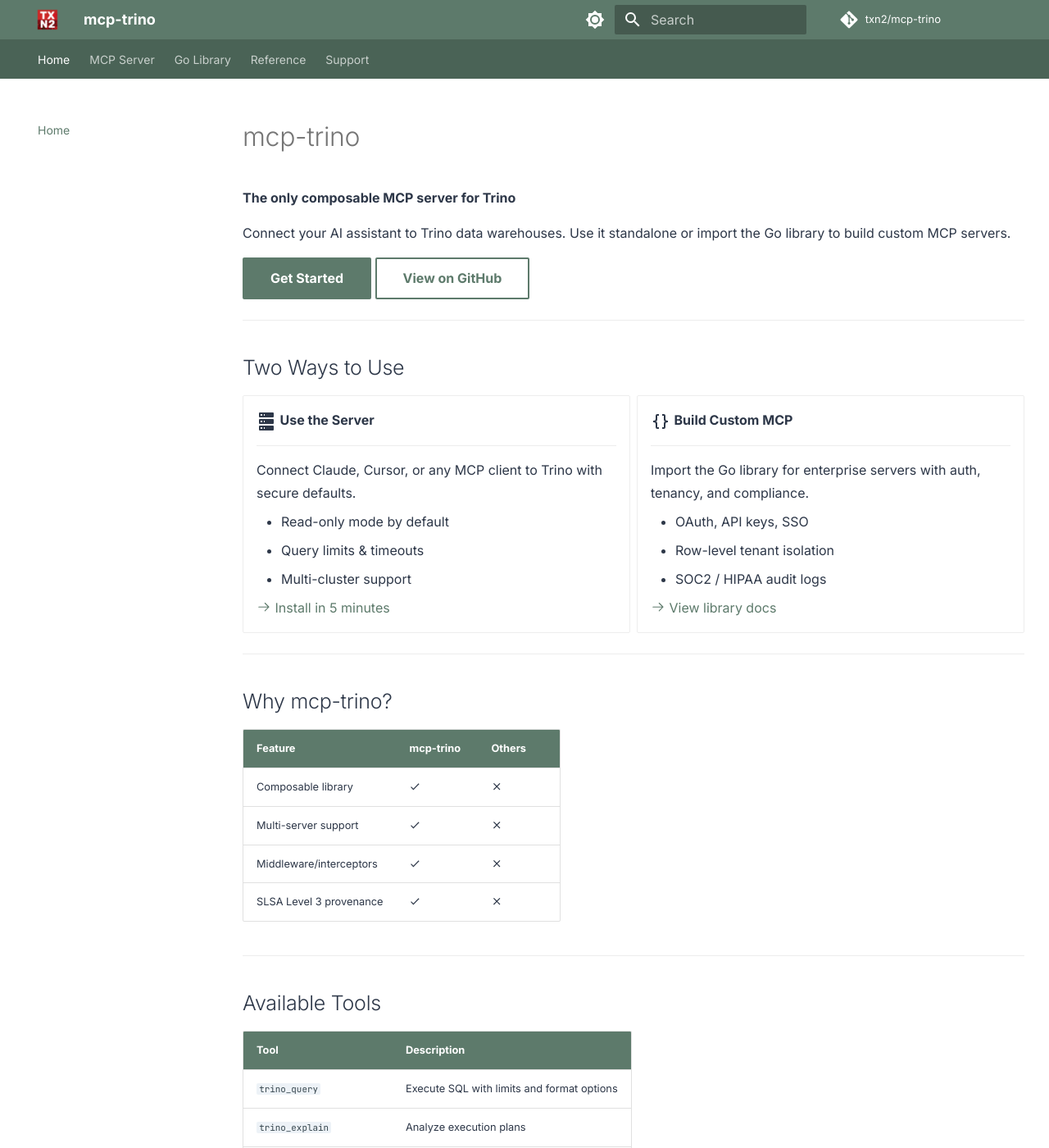
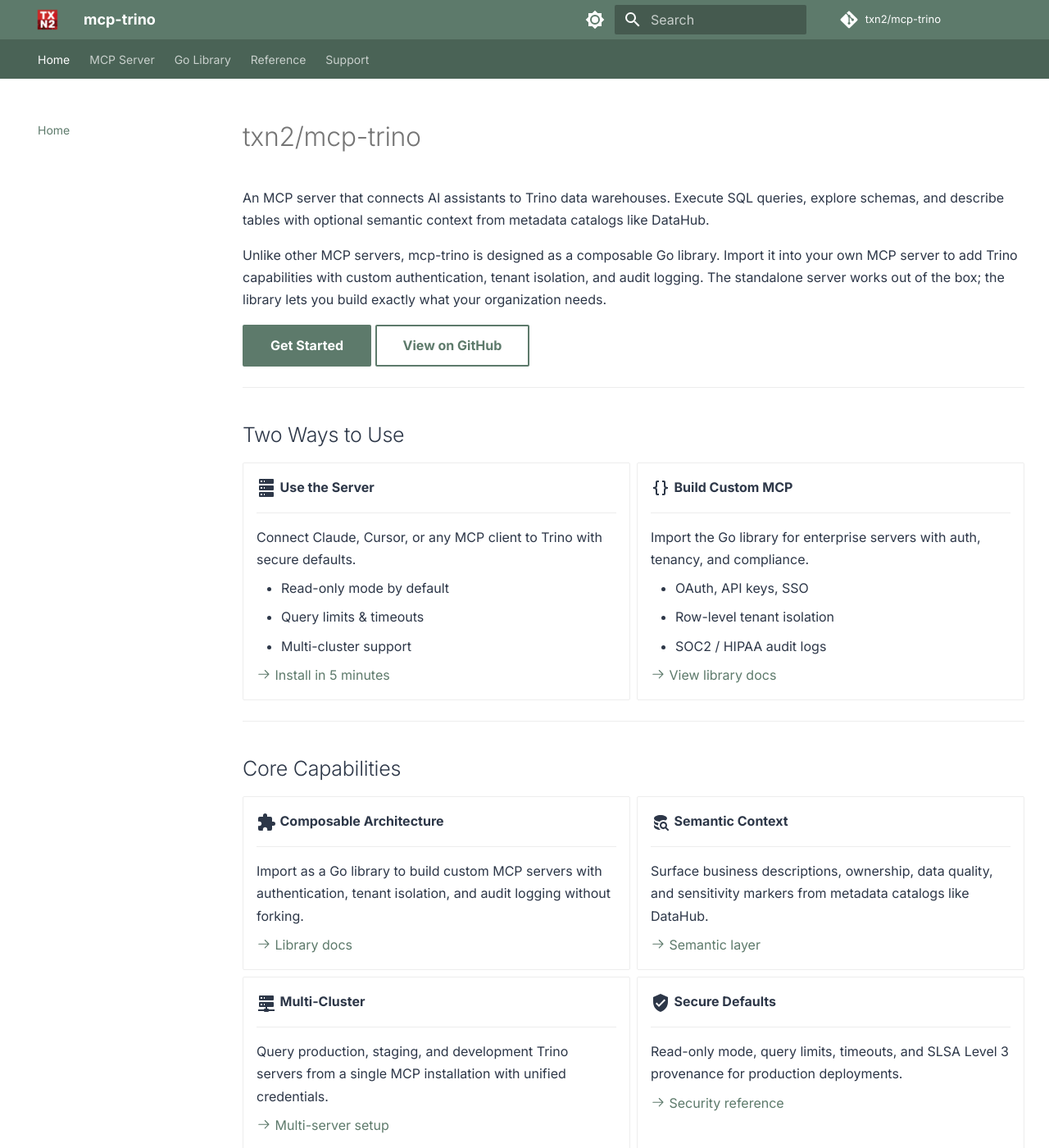
Before and after one commit to txn2/mcp-trino, an MkDocs documentation site: the page built from docs/index.md, in a window 1280 px wide and 1400 px high. Shown: the whole window at 82% size. Built offline with MkDocs 1.6.1 and Material for MkDocs 9.7.7, drawn with Linux system fonts in a browser that asks for light colours; comment, search, counter and statistics services are not loaded.

Commit message:
Revise introduction in `docs/index.md` to better highlight mcp-trino's composable architecture, semantic context, and secure multi-cluster capabilities.

```diff
--- a/docs/index.md
+++ b/docs/index.md
@@ -3,11 +3,11 @@
   - toc
 ---
 
-# mcp-trino
+# txn2/mcp-trino
 
-**The only composable MCP server for Trino**
+An MCP server that connects AI assistants to Trino data warehouses. Execute SQL queries, explore schemas, and describe tables with optional semantic context from metadata catalogs like DataHub.
 
-Connect your AI assistant to Trino data warehouses. Use it standalone or import the Go library to build custom MCP servers.
+Unlike other MCP servers, mcp-trino is designed as a composable Go library. Import it into your own MCP server to add Trino capabilities with custom authentication, tenant isolation, and audit logging. The standalone server works out of the box; the library lets you build exactly what your organization needs.
 
 [Get Started](server/installation.md){ .md-button .md-button--primary }
 [View on GitHub](https://github.com/txn2/mcp-trino){ .md-button }
@@ -46,14 +46,47 @@
 
 ---
 
-## Why mcp-trino?
+## Core Capabilities
 
-| Feature | mcp-trino | Others |
-|---------|-----------|--------|
-| Composable library | :material-check: | :material-close: |
-| Multi-server support | :material-check: | :material-close: |
-| Middleware/interceptors | :material-check: | :material-close: |
-| SLSA Level 3 provenance | :material-check: | :material-close: |
+<div class="grid cards" markdown>
+
+-   :material-puzzle:{ .lg .middle } **Composable Architecture**
+
+    ---
+
+    Import as a Go library to build custom MCP servers with authentication,
+    tenant isolation, and audit logging without forking.
+
+    [:octicons-arrow-right-24: Library docs](library/index.md)
+
+-   :material-database-search:{ .lg .middle } **Semantic Context**
+
+    ---
+
+    Surface business descriptions, ownership, data quality, and sensitivity
+    markers from metadata catalogs like DataHub.
+
+    [:octicons-arrow-right-24: Semantic layer](semantic/index.md)
+
+-   :material-server-network:{ .lg .middle } **Multi-Cluster**
+
+    ---
+
+    Query production, staging, and development Trino servers from a single
+    MCP installation with unified credentials.
+
+    [:octicons-arrow-right-24: Multi-server setup](server/multi-server.md)
+
+-   :material-shield-check:{ .lg .middle } **Secure Defaults**
+
+    ---
+
+    Read-only mode, query limits, timeouts, and SLSA Level 3 provenance
+    for production deployments.
+
+    [:octicons-arrow-right-24: Security reference](reference/security.md)
+
+</div>
 
 ---
 
```
